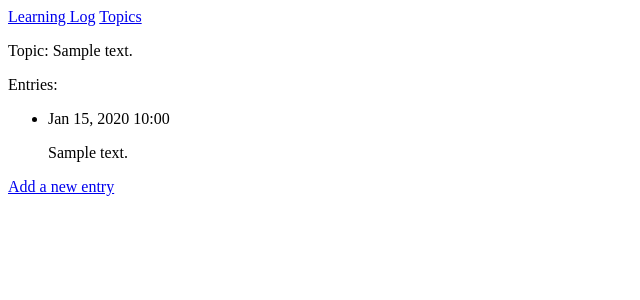
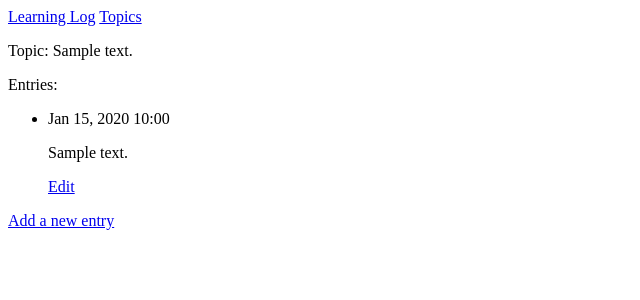
Before and after one commit to Adrien89betty/learning_log, a Django app: page /topics/1/ in a window 1280 px wide. Shown: the top 300 px of the page, without its empty margins (0-640 px from the left). Run offline with Django 5.2, Linux system fonts and the light colour scheme; tables that the repository leaves empty hold one stand-in row (values such as "Sample post").

Commit message:
Added links for editing on entries.

```diff
--- a/learning_logs/templates/learning_logs/topic.html
+++ b/learning_logs/templates/learning_logs/topic.html
@@ -10,6 +10,7 @@
       <li>
         <p>{{ entry.date_added|date:'M d, Y H:i' }}</p>
         <p>{{ entry.text|linebreaks }}</p>
+        <a href="{% url 'learning_logs:edit_entry' entry.id %}">Edit</a>
       </li>
     {% empty %}
       <li>There are no entries for this topic yet.</li>
```
